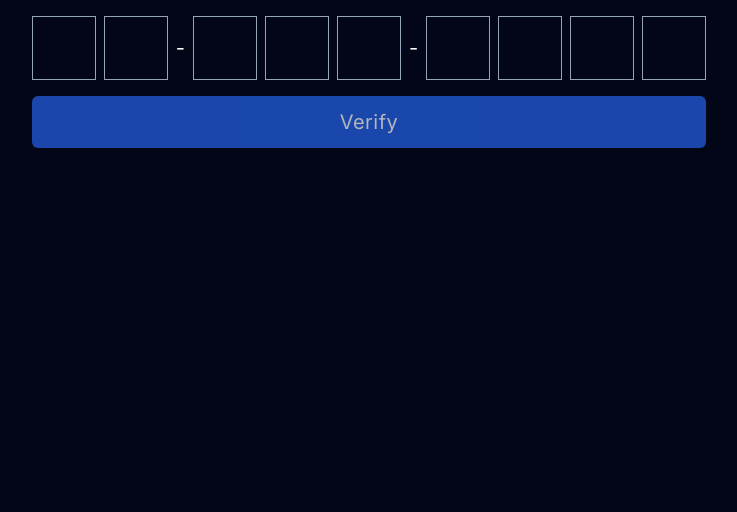
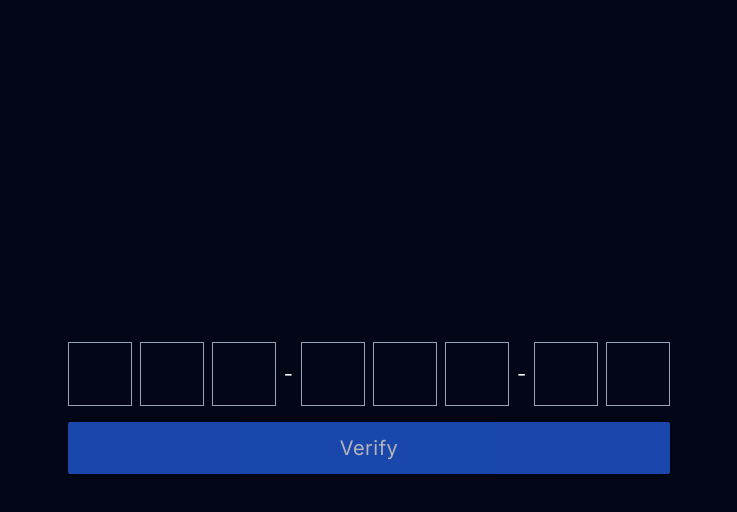
Before and after one commit to marcin10lw/code-enter, a Next.js app: page / in a window 1280 px wide. Shown: the top 512 px of the page, without its empty margins (271-1008 px from the left). Built offline with nearby package versions, Linux system fonts and the light colour scheme.

Commit message:
style: install tailwind classes sorter and format code with prettier

```diff
--- a/app/page.tsx
+++ b/app/page.tsx
@@ -2,8 +2,8 @@ import OTP from "@/components/OTP";
 
 export default function Home() {
   return (
-    <main className="flex min-h-screen flex-col items-center justify-between bg-slate-950">
-      <OTP OTPStructure={[2, "-", 3, "-", 4]} />
+    <main className="flex min-h-screen flex-col items-center justify-center bg-slate-950">
+      <OTP OTPStructure={[3, "-", 3, "-", 2]} />
     </main>
   );
 }
--- a/components/OTP.tsx
+++ b/components/OTP.tsx
@@ -16,7 +16,7 @@ const OTP = ({ OTPStructure }: OTPProps) => {
   const inputsRef = useRef<HTMLInputElement[]>([]);
 
   const filteredOTPInputs = OTPInputs.filter(
-    (input): input is OTPInput => typeof input !== "string"
+    (input): input is OTPInput => typeof input !== "string",
   );
 
   const inputsAmt = filteredOTPInputs.length;
@@ -66,7 +66,7 @@ const OTP = ({ OTPStructure }: OTPProps) => {
         }
 
         return input;
-      })
+      }),
     );
   };
 
@@ -143,7 +143,7 @@ const OTP = ({ OTPStructure }: OTPProps) => {
 
     const finalCode = filteredOTPInputs.reduce(
       (acc, { value }) => acc + value,
-      ""
+      "",
     );
 
     alert(finalCode);
@@ -151,7 +151,7 @@ const OTP = ({ OTPStructure }: OTPProps) => {
 
   return (
     <form onSubmit={onSubmit} noValidate className="flex flex-col gap-4">
-      <div className="flex items-center gap-2 mt-4">
+      <div className="mt-4 flex items-center gap-2">
         {OTPInputs.map((input, listIndex) => {
           if (typeof input !== "string") {
             return (
@@ -165,13 +165,13 @@ const OTP = ({ OTPStructure }: OTPProps) => {
                 onPaste={onPaste}
                 //@ts-ignore
                 ref={(el) => el && (inputsRef.current[input.index] = el)}
-                className="border border-slate-400 text-xl p-2 size-16 text-center bg-transparent text-white"
+                className="size-16 border border-slate-400 bg-transparent p-2 text-center text-xl text-white"
               />
             );
           }
 
           return (
-            <span key={listIndex} className="text-white text-xl">
+            <span key={listIndex} className="text-xl text-white">
               {input}
             </span>
           );
@@ -180,7 +180,7 @@ const OTP = ({ OTPStructure }: OTPProps) => {
 
       <button
         disabled={disabled}
-        className="bg-blue-600 rounded-md disabled:pointer-events-none hover:bg-blue-700 disabled:opacity-70 text-xl p-3 text-white tracking-wide"
+        className="rounded-sm bg-blue-600 p-3 text-xl tracking-wide text-white hover:bg-blue-700 disabled:pointer-events-none disabled:opacity-70"
       >
         Verify
       </button>
```
Also changed, not shown: package.json (+7 -5 lines), 2 other files (tests, documents, lock files or other folders).
